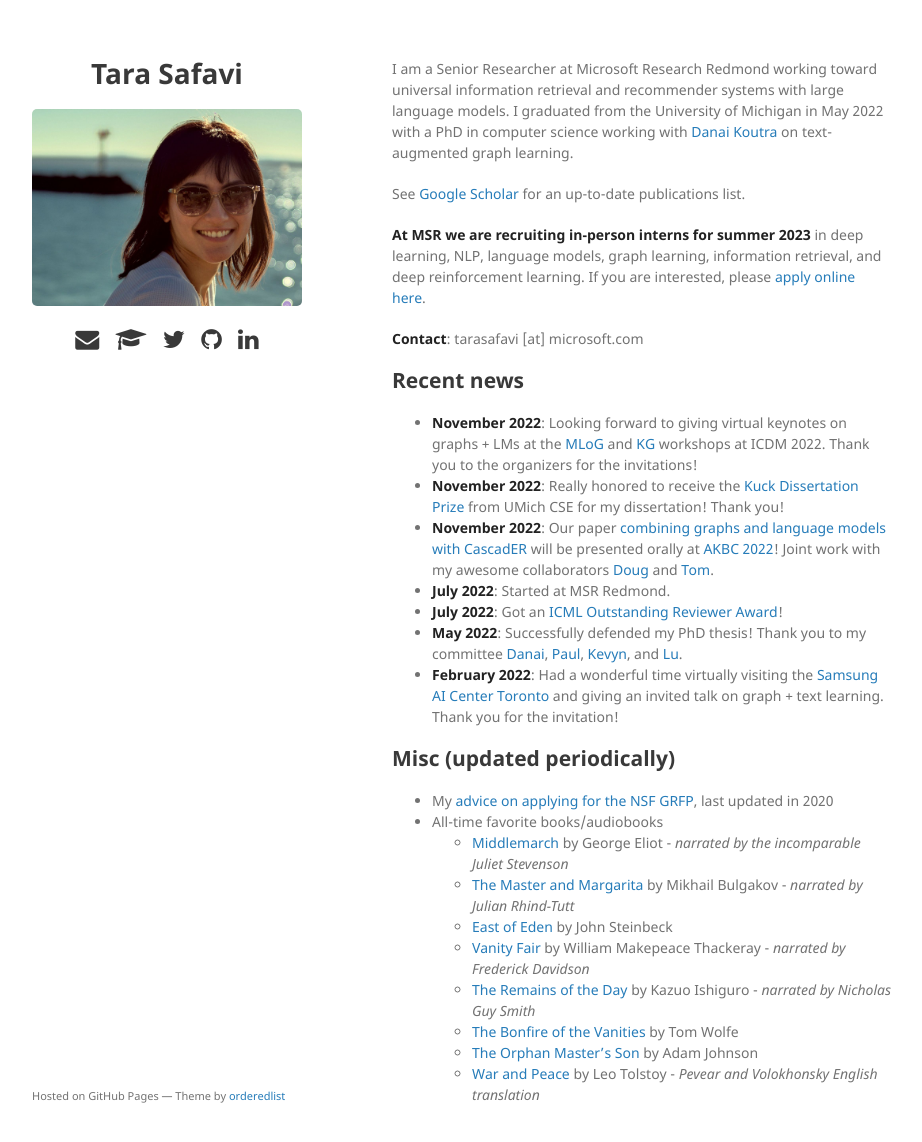
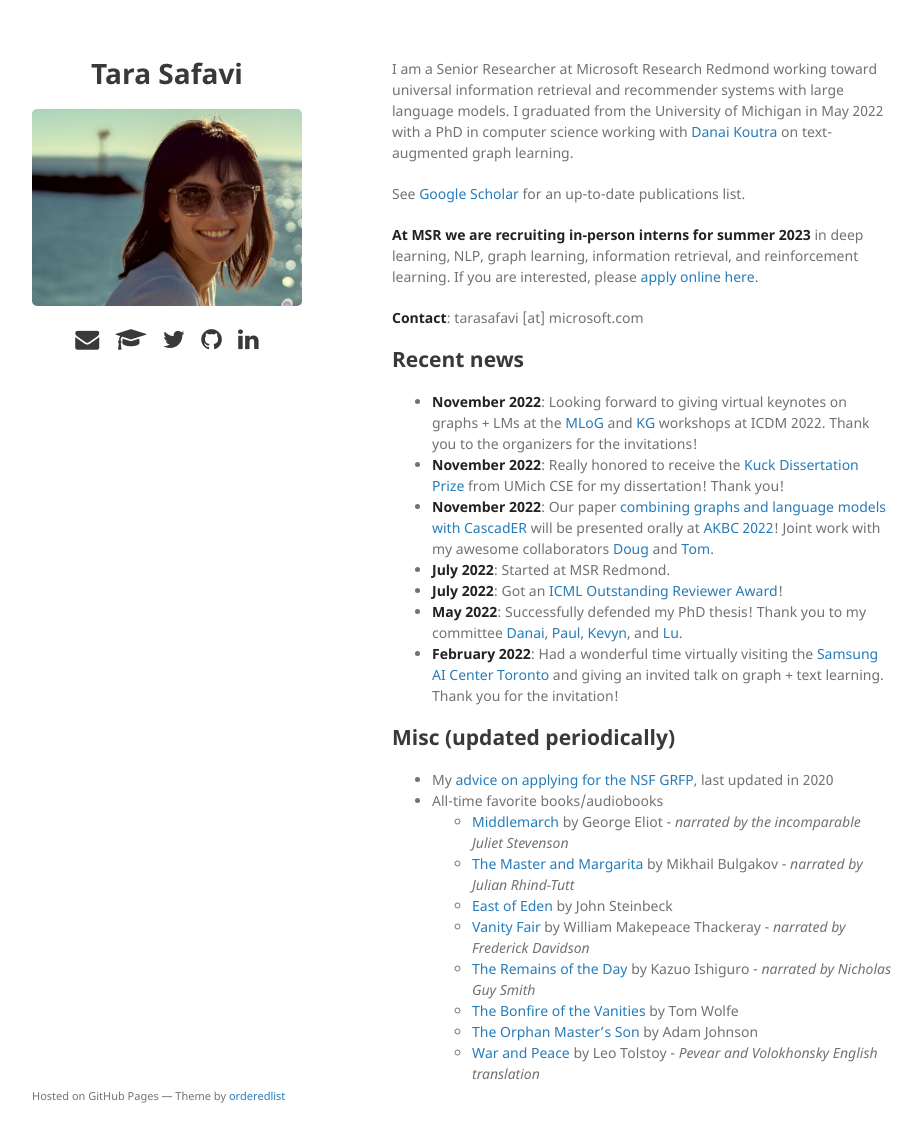
Before and after one commit to tsafavi/tsafavi.github.io, a Jekyll site: the page built from index.md, in a window 1280 px wide and 1175 px high. Shown: the top 1142 px of the window, without its empty margins (178-1100 px from the left). Built offline with Jekyll 4.4.1, drawn with Linux system fonts in a browser that asks for light colours.

Commit message:
Update index.md

```diff
--- a/index.md
+++ b/index.md
@@ -6,7 +6,7 @@
 
 See <a href="https://scholar.google.com/citations?hl=en&user=bIWFjekAAAAJ&view_op=list_works&sortby=pubdate" target="_blank">Google Scholar</a> for an up-to-date publications list.
 
-__At MSR we are recruiting in-person interns for summer 2023__ in deep learning, NLP, language models, graph learning, information retrieval, and deep reinforcement learning. If you are interested, please <a href="https://careers.microsoft.com/us/en/job/1488690/Research-Intern-Productivity-and-Intelligence" target="_blank">apply online here</a>.
+__At MSR we are recruiting in-person interns for summer 2023__ in deep learning, NLP, graph learning, information retrieval, and reinforcement learning. If you are interested, please <a href="https://careers.microsoft.com/us/en/job/1488690/Research-Intern-Productivity-and-Intelligence" target="_blank">apply online here</a>.
 
 __Contact__: tarasafavi \[at\] microsoft.com
 
```
